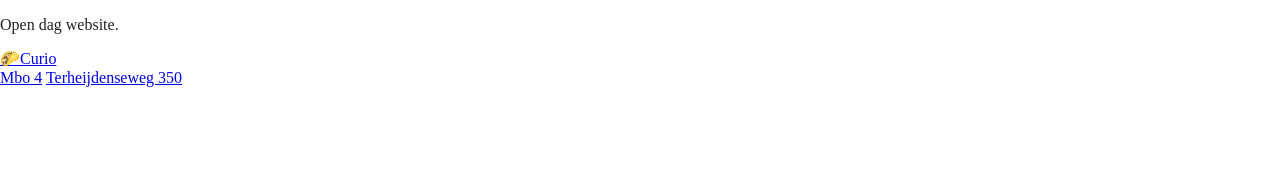
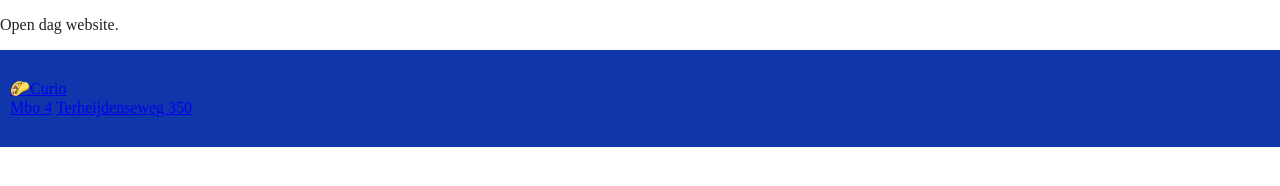
Before and after one commit to AhmedHusroum/OpenDagWebsite, a website built with Parcel: page index.html in a window 1280 px wide. Built offline with nearby package versions, Linux system fonts and the light colour scheme.

Commit message:
header css

```diff
--- a/css/main.css
+++ b/css/main.css
@@ -86,6 +86,12 @@ textarea {
 /* ==========================================================================
    Author's custom styles
    ========================================================================== */
+
+.header {
+  overflow: hidden;
+  background-color: #0F36AB;
+  padding: 30px 10px;
+}
 
 /* ==========================================================================
    Helper classes
```
